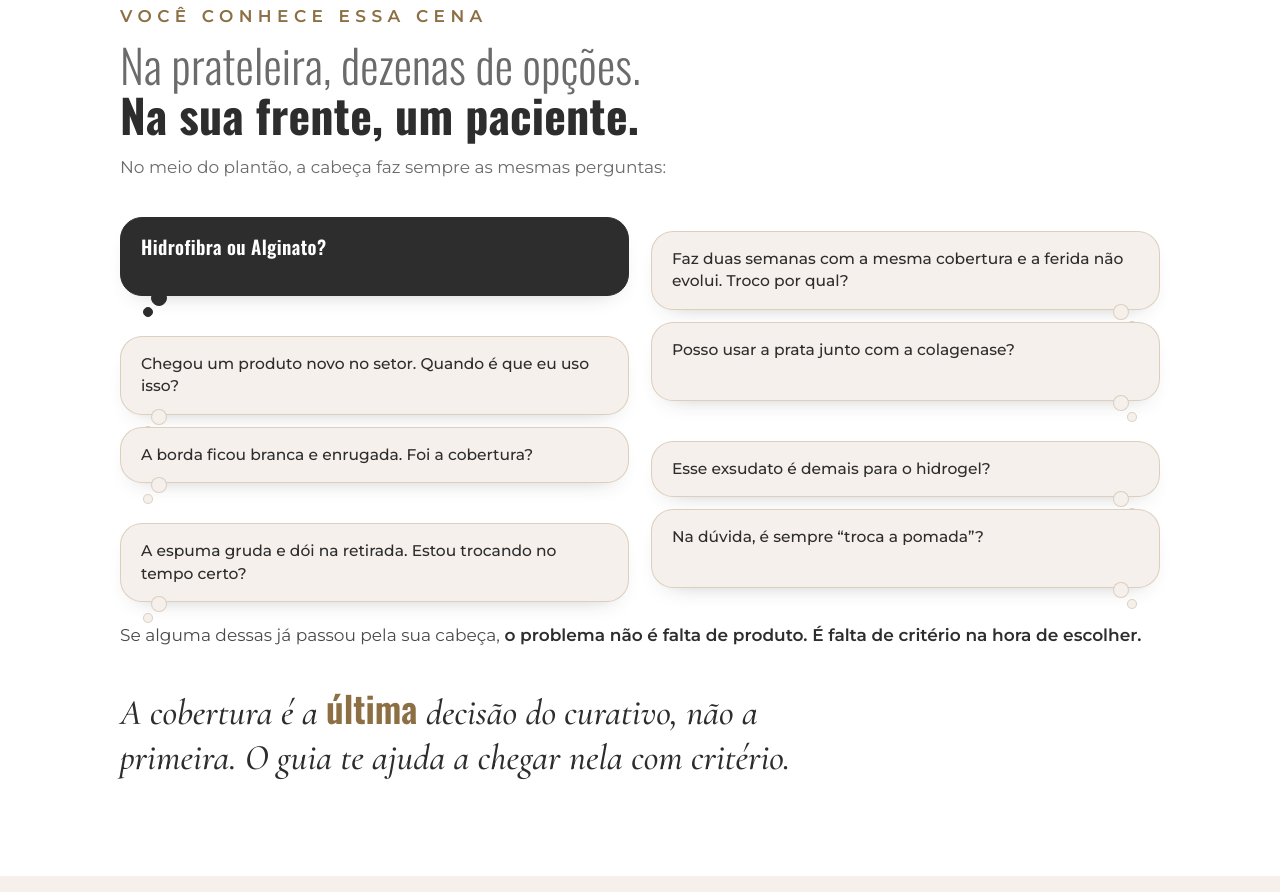
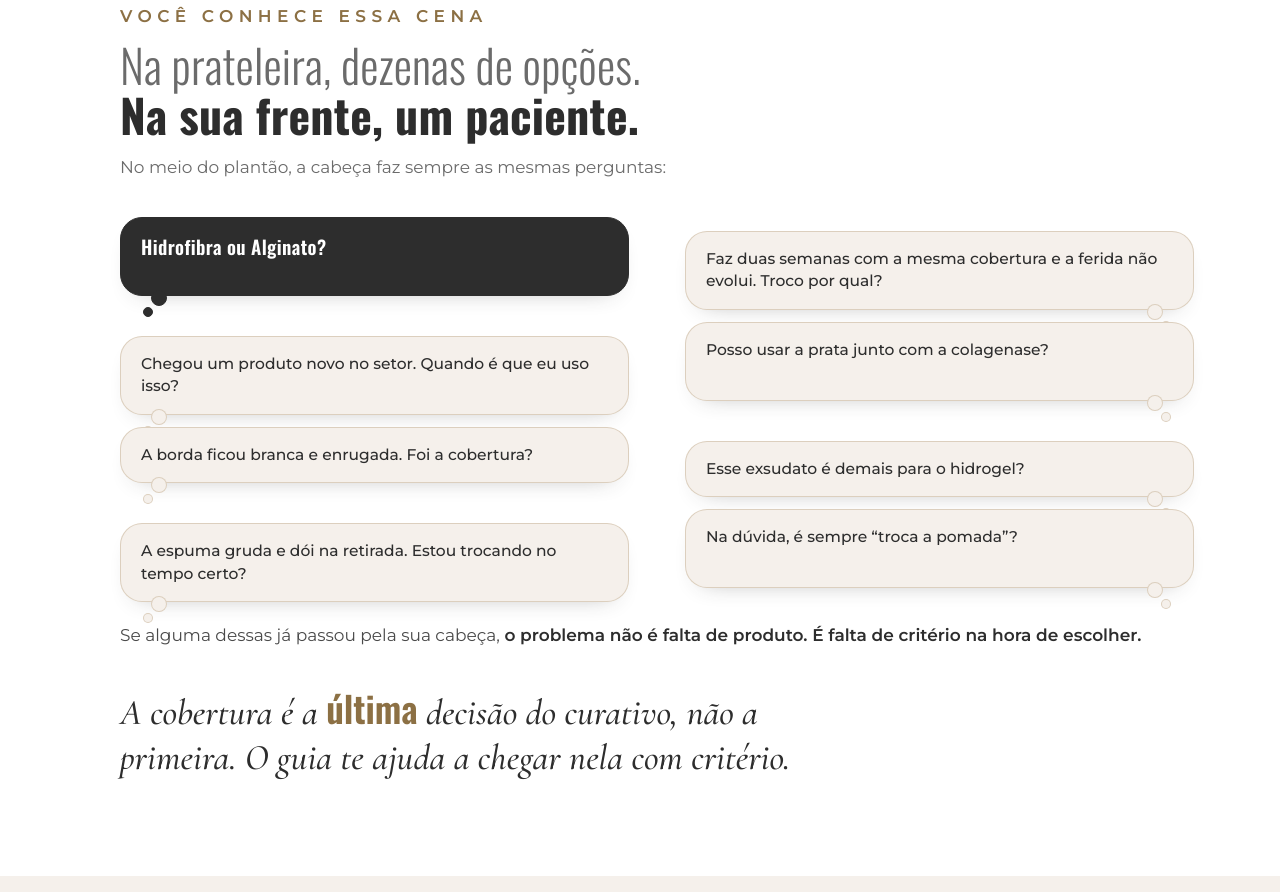
Before and after one commit to WevertonVasconcelos/GUIA-COBERTURAS, a plain HTML site: page index.html in a window 1280 px wide. Shown: the part 1148-2040 px from the top of the page. Drawn offline with nearby package versions, Linux system fonts and the light colour scheme.

Commit message:
Add files via upload

```diff
--- a/index.html
+++ b/index.html
@@ -232,6 +232,8 @@ section{padding:72px 0}
 .caixa .preco{font-size:56px;margin:6px 0 4px}
 .caixa .de{margin-top:4px}
 .caixa .preco-nota{margin-bottom:22px}
+.parcela{margin:2px 0 8px;font-size:15px;color:var(--grafite);text-align:center}
+.parcela b{color:var(--carvao);font-weight:600}
 
 /* faq */
 .faq-lista{max-width:760px;display:grid;gap:10px}
@@ -281,6 +283,23 @@ footer .legal{font-size:12px;color:#9a9a98;max-width:720px}
   footer{padding-bottom:48px}
   .carrossel{margin:0;padding:8px 0 26px}
 }
+
+/* ===== efeitos ao rolar (só com JS ativo e sem "reduzir movimento") ===== */
+.fx .dor{overflow-x:clip}
+.fx .rv{opacity:0;translate:0 26px;transition:opacity .5s cubic-bezier(.22,1,.36,1) var(--d,0s),translate .5s cubic-bezier(.22,1,.36,1) var(--d,0s)}
+.fx .balao.rv{translate:-34px 0}
+.fx .balao.rv:nth-child(even){translate:34px 0}
+.fx .rv.in{opacity:1;translate:0 0}
+.fx .col.com{scale:.97;transition:scale .5s cubic-bezier(.22,1,.36,1)}
+.fx .col.com.in{scale:1}
+.fx .col.com li{opacity:0;translate:-10px 0;transition:opacity .4s ease var(--d,0s),translate .4s cubic-bezier(.22,1,.36,1) var(--d,0s)}
+.fx .col.com.in li{opacity:1;translate:0 0}
+.fx .virada .w{opacity:.18;transition:opacity .25s linear}
+.fx .virada .w.on{opacity:1}
+summary::after{content:"+";transition:rotate .3s cubic-bezier(.22,1,.36,1)}
+details[open] summary::after{content:"+";rotate:45deg}
+details{overflow:hidden}
+details.fechando summary::after{rotate:0deg}
 </style>
 </head>
 <body>
@@ -516,7 +535,7 @@ footer .legal{font-size:12px;color:#9a9a98;max-width:720px}
     <div class="autora-texto">
       <p class="rotulo">Quem sou eu</p>
       <h2 style="margin-top:14px"><span class="leve">Prazer, eu sou a</span> <span class="forte">Mari Véras</span></h2>
-      <p>Sou enfermeira dermatológica, formada pela UFCG. Passei por UTI adulto, UTI pediátrica e gestão hospitalar antes de escolher as feridas.</p>
+      <p>Sou enfermeira dermatológica, formada pela UFCG em 2017. Passei por UTI adulto, UTI pediátrica e gestão hospitalar antes de escolher as feridas.</p>
       <p>Hoje atendo feridas complexas de membros inferiores, com foco em pé diabético, no Sertão do Pajeú (PE). Este guia reúne o que eu consulto no dia a dia, organizado do jeito que eu gostaria de ter tido quando comecei.</p>
       <div class="numeros">
         <div class="numero"><b class="js-conta" data-alvo="10.8" data-dec="1" data-suf=" mil">10,8 mil</b><span>pessoas me acompanham no Instagram</span></div>
@@ -547,6 +566,7 @@ footer .legal{font-size:12px;color:#9a9a98;max-width:720px}
       <span class="tag-promo">Preço promocional</span>
       <p class="de">De <s>R$ 97,00</s> por</p>
       <p class="preco"><small>R$</small>47,90</p>
+      <p class="parcela">ou em até <b>10x de R$ 5,76</b> no cartão de crédito</p>
       <p class="preco-nota">pagamento único · Pix ou cartão · você recebe o PDF por e-mail</p>
       <a class="btn btn-bloco js-checkout" href="https://pay.kiwify.com.br/6tpHIBF">
         Quero meu guia
@@ -578,6 +598,7 @@ footer .legal{font-size:12px;color:#9a9a98;max-width:720px}
     </div>
     <div class="cta-meio">
       <p class="cta-preco">Seu guia está a um clique. De <s>R$ 97,00</s> por <b>R$ 47,90</b></p>
+      <p class="parcela">ou em até <b>10x de R$ 5,76</b> no cartão de crédito</p>
       <a class="btn btn-bloco js-checkout" href="https://pay.kiwify.com.br/6tpHIBF">Quero meu guia <svg viewBox="0 0 24 24" fill="none" stroke="currentColor" stroke-width="2.2" stroke-linecap="round" stroke-linejoin="round"><path d="M5 12h14M13 6l6 6-6 6"/></svg></a>
       <ul class="confianca">
         <li><svg viewBox="0 0 24 24" fill="none" stroke="currentColor" stroke-width="2.2" stroke-linecap="round" stroke-linejoin="round"><rect x="4" y="11" width="16" height="10" rx="2"/><path d="M8 11V7a4 4 0 0 1 8 0v4"/></svg>Pagamento seguro</li>
@@ -641,6 +662,68 @@ footer .legal{font-size:12px;color:#9a9a98;max-width:720px}
     var io = new IntersectionObserver(function(es){ es.forEach(function(e){ if (e.isIntersecting){ anima(e.target); io.unobserve(e.target); } }); }, {threshold:.6});
     nums.forEach(function(n){ io.observe(n); });
   }
+
+  // ===== efeitos visuais =====
+  if ('IntersectionObserver' in window && !matchMedia('(prefers-reduced-motion: reduce)').matches){
+    document.documentElement.classList.add('fx');
+    var grupos = ['.sec-head','.balao','.baloes-fecho','.col.sem','.anat-lista li','.secao','.ic-card','.quem-grid .card','.autora-foto','.autora-texto','.caixa','.faq-lista details'];
+    var alvos = [];
+    grupos.forEach(function(sel){
+      var irmaos = {};
+      document.querySelectorAll(sel).forEach(function(el){
+        var pai = el.parentNode, i = irmaos[pai.__k || (pai.__k = Math.random())] = (irmaos[pai.__k] || 0) + 1;
+        el.classList.add('rv'); el.style.setProperty('--d', Math.min(i - 1, 7) * 0.08 + 's'); alvos.push(el);
+      });
+    });
+    var com = document.querySelector('.col.com');
+    if (com){ com.querySelectorAll('li').forEach(function(li, i){ li.style.setProperty('--d', 0.25 + i * 0.12 + 's'); }); alvos.push(com); }
+    var ioFx = new IntersectionObserver(function(es){ es.forEach(function(e){ if (e.isIntersecting){ e.target.classList.add('in'); ioFx.unobserve(e.target); } }); }, {threshold:.15, rootMargin:'0px 0px -8% 0px'});
+    alvos.forEach(function(el){ ioFx.observe(el); });
+    // frase da virada acende palavra por palavra conforme a rolagem
+    var vir = document.querySelector('.virada');
+    if (vir){
+      (function quebra(no){
+        Array.prototype.slice.call(no.childNodes).forEach(function(n){
+          if (n.nodeType === 3){
+            var f = document.createDocumentFragment();
+            n.textContent.split(/(\s+)/).forEach(function(p){
+              if (!p) return;
+              if (/^\s+$/.test(p)) f.appendChild(document.createTextNode(p));
+              else { var sp = document.createElement('span'); sp.className = 'w'; sp.textContent = p; f.appendChild(sp); }
+            });
+            no.replaceChild(f, n);
+          } else if (n.nodeType === 1) quebra(n);
+        });
+      })(vir);
+      var ws = vir.querySelectorAll('.w'), pend = false;
+      function acende(){
+        pend = false;
+        var r = vir.getBoundingClientRect(), h = innerHeight;
+        var p = Math.min(Math.max((h * 0.85 - r.top) / (h * 0.45), 0), 1), n = Math.round(p * ws.length);
+        ws.forEach(function(w, i){ w.classList.toggle('on', i < n); });
+      }
+      addEventListener('scroll', function(){ if (!pend){ pend = true; requestAnimationFrame(acende); } }, {passive:true});
+      acende();
+    }
+    // FAQ abre e fecha suave
+    document.querySelectorAll('.faq-lista details').forEach(function(d){
+      var sm = d.querySelector('summary');
+      sm.addEventListener('click', function(ev){
+        if (!d.animate) return;
+        ev.preventDefault();
+        var h0 = d.offsetHeight;
+        if (d.open){
+          var hf = sm.offsetHeight + 2;
+          d.classList.add('fechando');
+          d.animate({height:[h0 + 'px', hf + 'px']}, {duration:300, easing:'cubic-bezier(.22,1,.36,1)'}).onfinish = function(){ d.open = false; d.classList.remove('fechando'); };
+        } else {
+          d.open = true;
+          var h1 = d.offsetHeight;
+          d.animate({height:[h0 + 'px', h1 + 'px']}, {duration:350, easing:'cubic-bezier(.22,1,.36,1)'});
+        }
+      });
+    });
+  }
   // ampliar páginas
   var zoom = document.getElementById('zoom'), zi = zoom.querySelector('img');
   document.querySelectorAll('.carrossel img').forEach(function(img){
```
